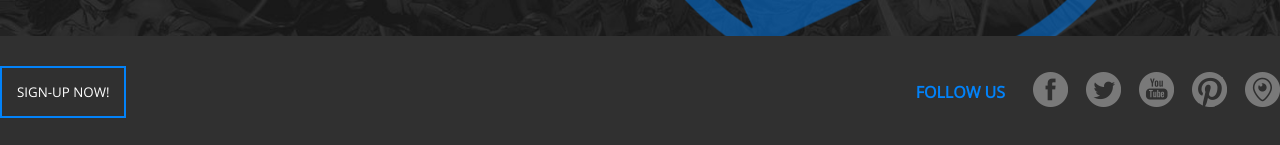
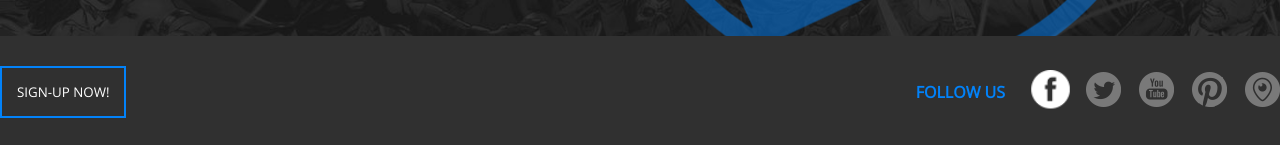
Before and after one commit to Vittoriocorradi/vite-comics, a Vue app: page / in a window 1280 px wide. In both pictures the pointer is over the element 1050 px from the left and 1749 px from the top of the page. Shown: the part 1658-1803 px from the top of the page. Built offline with nearby package versions, Linux system fonts and the light colour scheme.

Commit message:
Effetto icone social

```diff
--- a/src/components/FooterSocial.vue
+++ b/src/components/FooterSocial.vue
@@ -93,6 +93,11 @@
 
                 .icon {
                     margin-left: 1.125rem;
+
+                    &:hover {
+                        filter: brightness(500%);
+                        scale: 1.1;
+                    }
                 }
 
 
```
